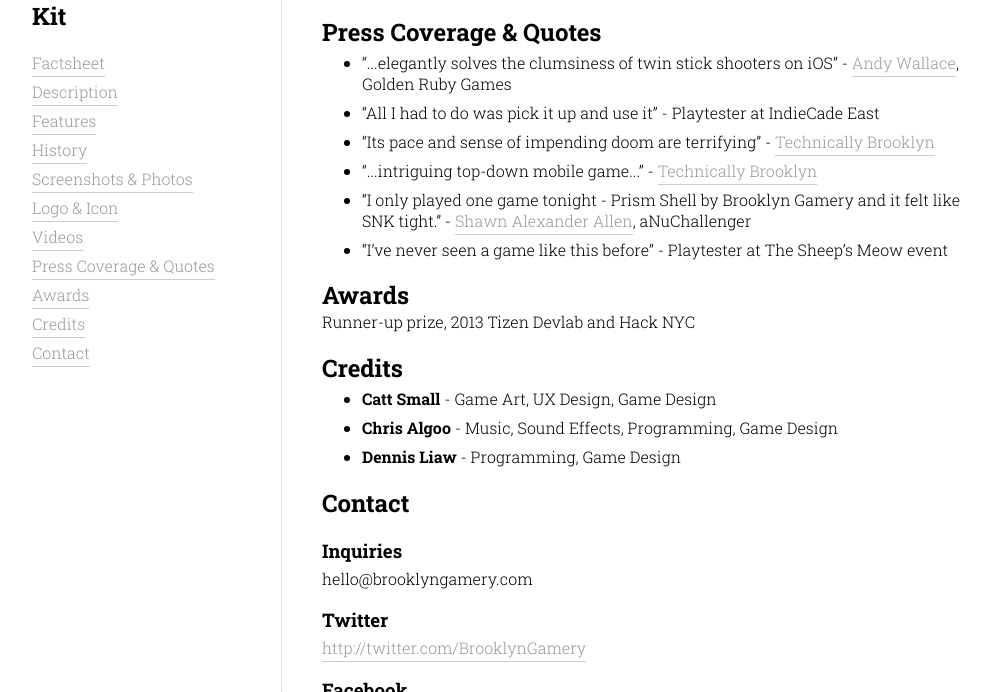
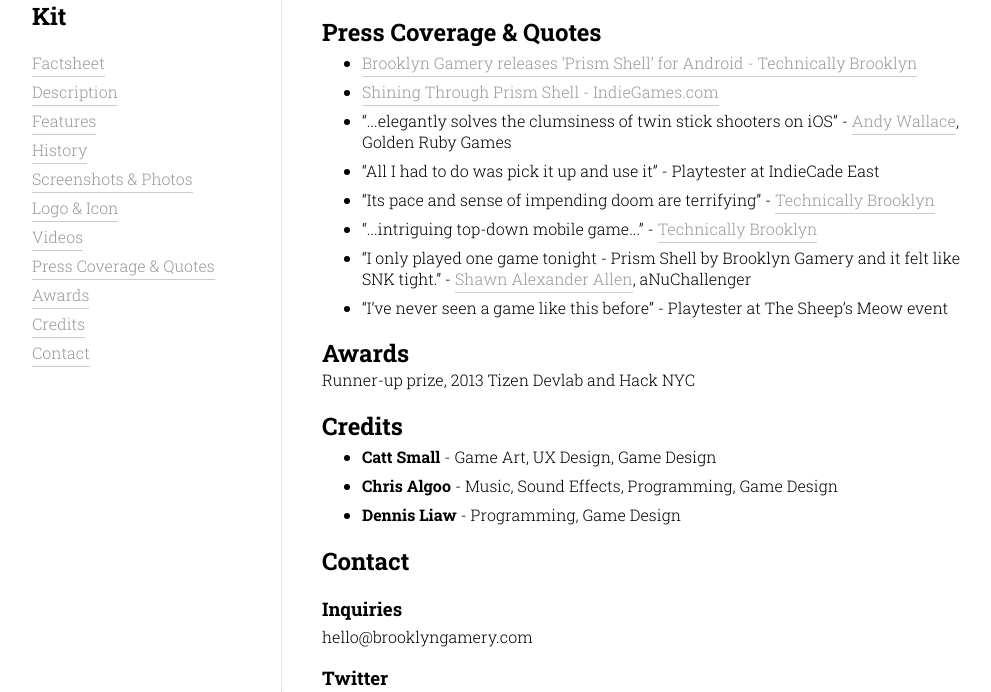
Before and after one commit to BrooklynGamery/brooklyngamery.github.io, a Jekyll site: the page built from presskit/projects/prism-shell/index.html, in a window 1280 px wide and 900 px high, scrolled down 4692 px, cut to the strip 208-900 px from the top of the window. Shown: the whole strip, without its empty margins (148-1139 px from the left). Built offline with Jekyll 4.4.1, drawn with Linux system fonts in a browser that asks for light colours.

Commit message:
added new press links

```diff
--- a/presskit/projects/prism-shell/index.html
+++ b/presskit/projects/prism-shell/index.html
@@ -102,6 +102,8 @@
 <section>
 	<h2 id="press">Press Coverage &amp; Quotes</h2>
 	<ul>
+		<li><a href="http://technical.ly/brooklyn/2015/05/29/brooklyn-gamery-releases-prism-shell-android/">Brooklyn Gamery releases ‘Prism Shell’ for Android - Technically Brooklyn</a></li>
+		<li><a href="http://indiegames.com/2015/05/shining_through_prism_shell.html">Shining Through Prism Shell - IndieGames.com</a></li>
 		<li>“...elegantly solves the clumsiness of twin stick shooters on iOS” - <a href="https://www.google.com/url?q=https%3A%2F%2Ftwitter.com%2FAndy_Makes%2Fstatus%2F423837624361435136&sa=D&sntz=1&usg=AFQjCNHDvUq1Y_LoxGhsc4wjeBj-s_T8mg">Andy Wallace</a>, Golden Ruby Games</li>
 		<li>“All I had to do was pick it up and use it” - Playtester at IndieCade East</li>
 		<li>“Its pace and sense of impending doom are terrifying” - <a href="http://indiestatik.com/2014/01/16/playtest-2/">Technically Brooklyn</a></li>
```
